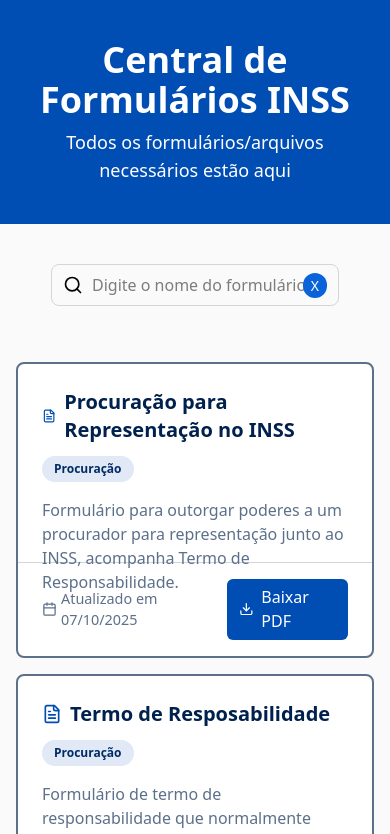
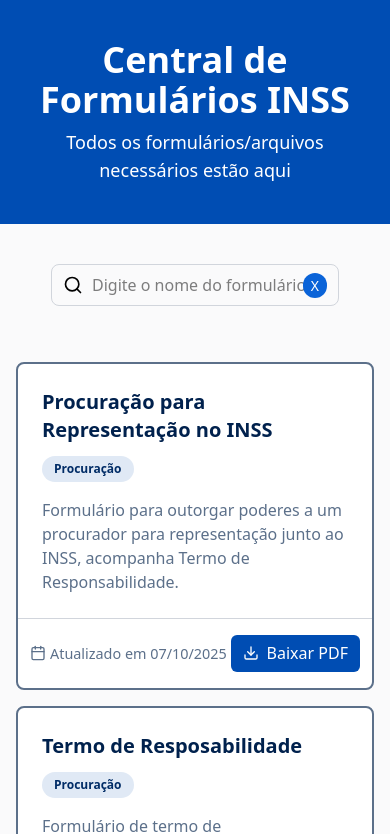
Before and after one commit to MuriloZague/inanexos, a React (Vite) app: page / in a window 390 px wide. Shown: the top 834 px of the page. Built offline with nearby package versions, Linux system fonts and the light colour scheme.

Commit message:
style: ajusting card style for mobile devices

```diff
--- a/src/components/Card.tsx
+++ b/src/components/Card.tsx
@@ -8,15 +8,15 @@
 
       <div className="p-6">
       <div className="flex items-center mb-3">
-        <FileText className="h-5 w-5 mr-2 text-[#004db3]"/>
+        <FileText className="h-5 w-5 mr-2 hidden sm:block text-[#004db3]"/>
         <h2 className="text-xl font-semibold text-[#00214d]">{form.titulo}</h2>
       </div>
       <p className="text-[0.75rem] text-[#002c66] font-semibold bg-[#e0e9f5] max-w-max px-3 py-1 rounded-3xl">{form.categoria}</p>
 
-      <p className="text-[#5c708a] text-[1rem] mt-4 h-10">{form.descricao}</p>
+      <p className="text-[#5c708a] text-[1rem] mt-4 sm:h-10">{form.descricao}</p>
       </div>
 
-      <div className="border-t border-gray-300 px-6 py-4 flex items-center justify-between">
+      <div className="border-t border-gray-300 sm:px-6 px-3 py-4 flex items-center justify-between">
         <div className="flex items-center">
           <Calendar className="text-[#5c708a] h-4 w-4 mr-1" />
           <p className="text-[#5c708a] text-[0.9rem]">Atualizado em {form.date}</p>
```
